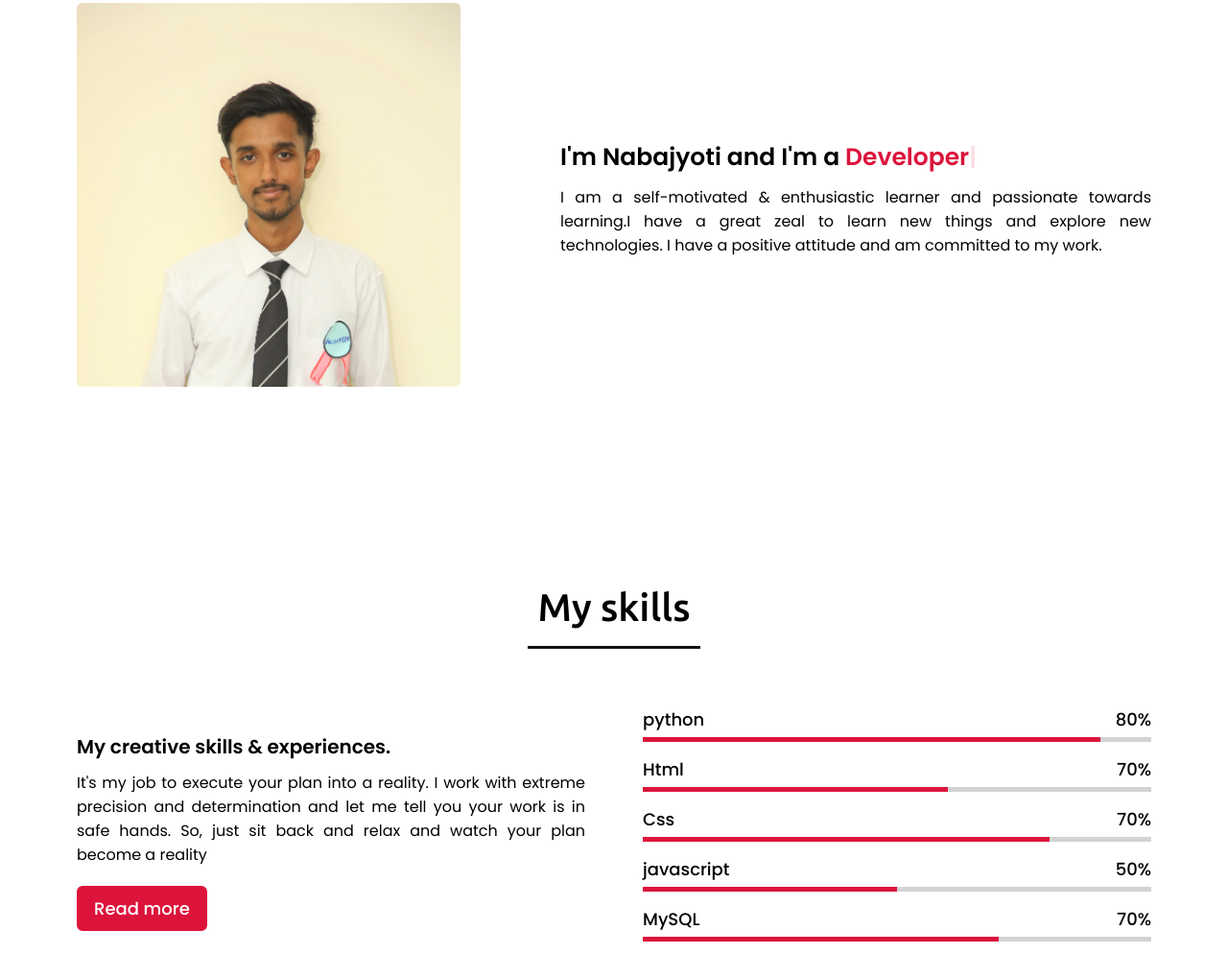
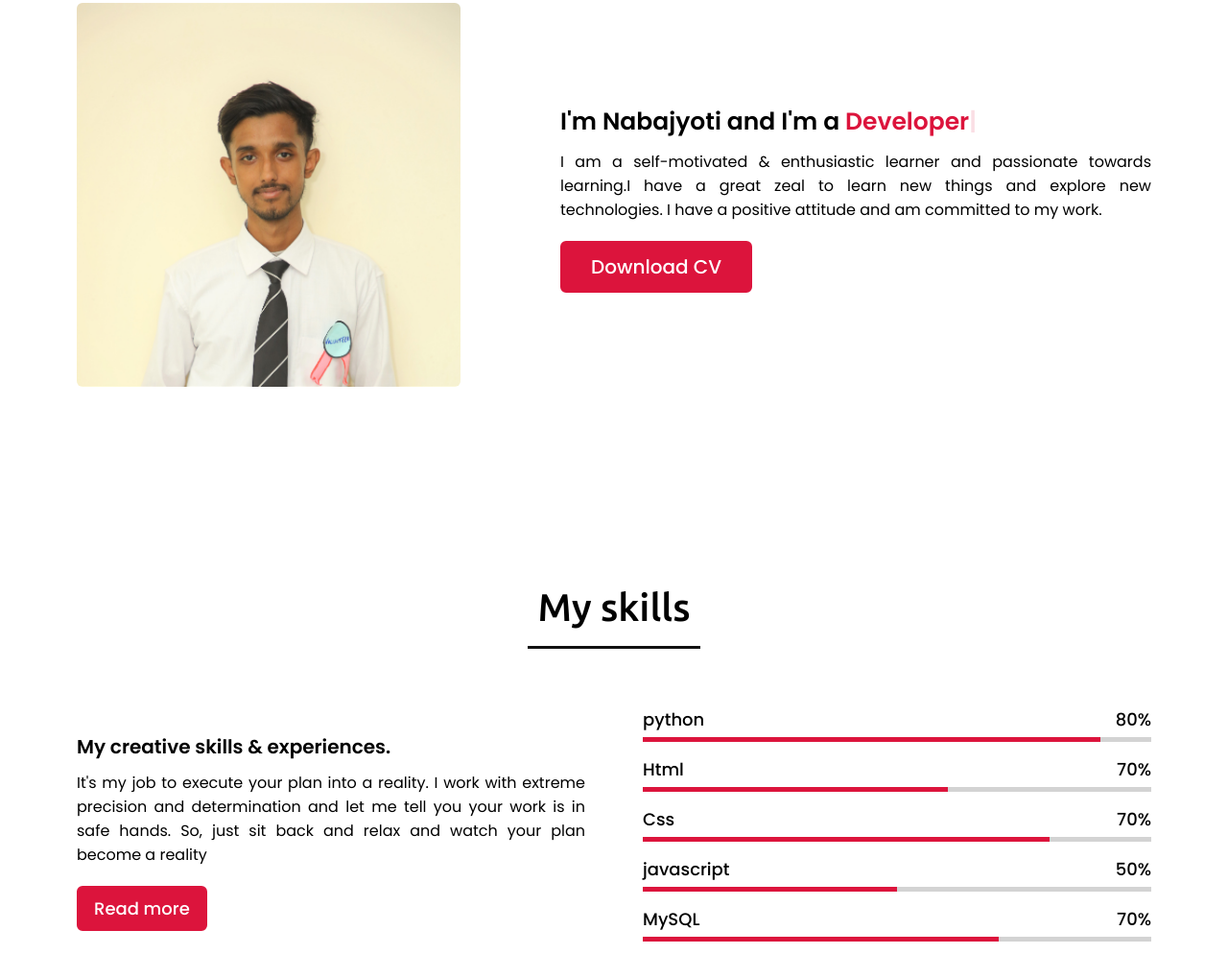
Before and after one commit to navjyotcodz/my-portfolio, a plain HTML site: page index.html in a window 1280 px wide. Shown: the part 1023-2042 px from the top of the page at 96% size. Drawn offline with nearby package versions, Linux system fonts and the light colour scheme.

Commit message:
Update index.html

```diff
--- a/index.html
+++ b/index.html
@@ -55,7 +55,7 @@
                 <div class="column right">
                     <div class="text">I'm Nabajyoti and I'm a <span class="typing-2"></span></div>
                     <p>I am a self-motivated & enthusiastic learner and passionate towards learning.I have a great zeal to learn new things and explore new technologies. I have a positive attitude and am committed to my work.</p>
-
+                    <a href="images/resume.pdf" download class="btn btn2">Download CV</a>
                 </div>
             </div>
         </div>
```
